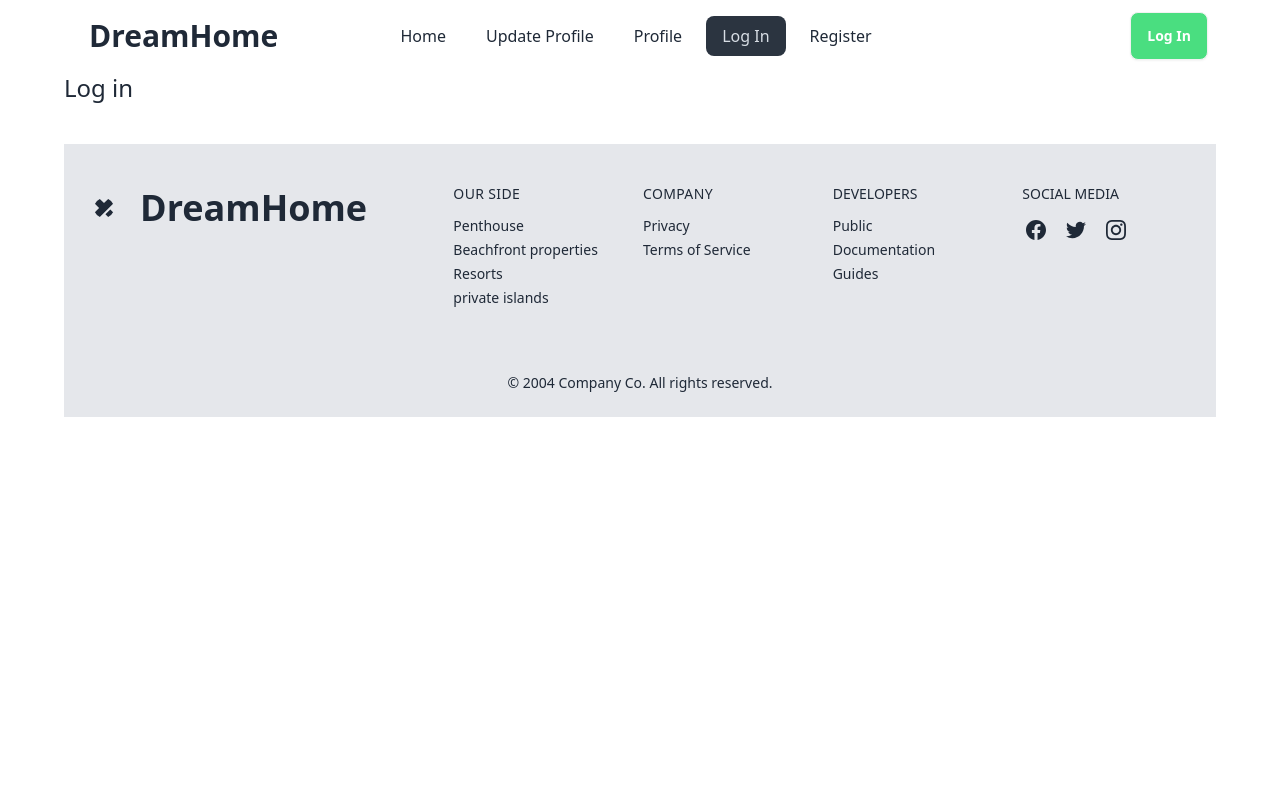
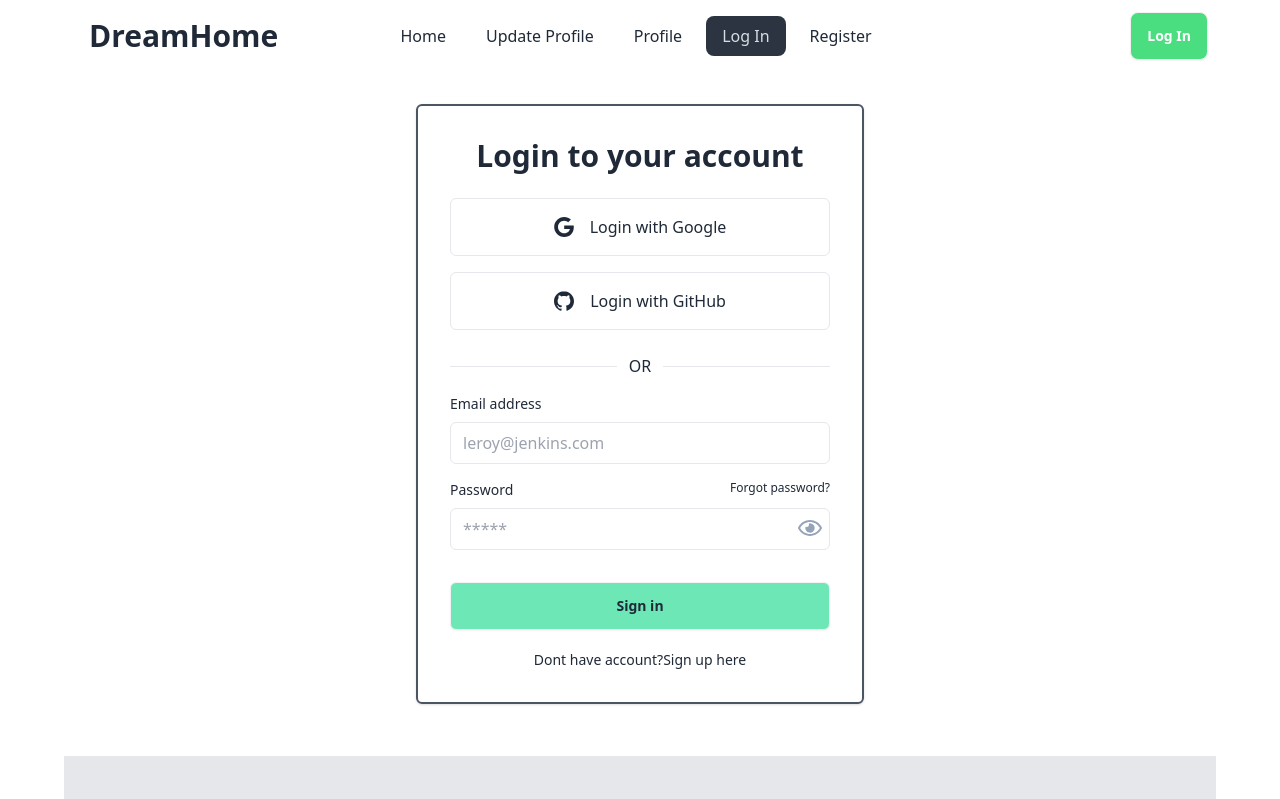
Before and after one commit to MASUMHD/Real-Estate_A09, a React (Vite) app: page /login in a window 1280 px wide. Shown: the top 799 px of the page. Built offline with nearby package versions, Linux system fonts and the light colour scheme.

Commit message:
log in and register pag ar  dejain code push

```diff
--- a/src/Componants/Pajass/Login.jsx
+++ b/src/Componants/Pajass/Login.jsx
@@ -1,10 +1,126 @@
+import { Link } from "react-router-dom";
+import { useState } from "react";
+
+import { FaRegEye } from "react-icons/fa";
+import { FaEyeSlash } from "react-icons/fa";
 
 const Login = () => {
-    return (
-        <div>
-            <h1 className="text-2xl">Log in </h1>
+
+    const [ShowPassword, setShowPassword] = useState(false);
+
+  return (
+    <div className="p-3">
+      <div className="mx-auto w-full mt-5 border-gray-600 border-2 max-w-md p-4 rounded-md shadow sm:p-8 dark:bg-gray-50 dark:text-gray-800">
+        <h2 className="mb-3 text-3xl font-bold text-center">
+          Login to your account
+        </h2>
+
+        <div className="my-6 space-y-4">
+          <button
+            aria-label="Login with Google"
+            type="button"
+            className="flex items-center justify-center w-full p-4 space-x-4 border rounded-md focus:ring-2 focus:ring-offset-1 dark:border-gray-600 focus:dark:ring-default-600"
+            fdprocessedid="po1gb"
+          >
+            <svg
+              xmlns="http://www.w3.org/2000/svg"
+              viewBox="0 0 32 32"
+              className="w-5 h-5 fill-current"
+            >
+              <path d="M16.318 13.714v5.484h9.078c-0.37 2.354-2.745 6.901-9.078 6.901-5.458 0-9.917-4.521-9.917-10.099s4.458-10.099 9.917-10.099c3.109 0 5.193 1.318 6.38 2.464l4.339-4.182c-2.786-2.599-6.396-4.182-10.719-4.182-8.844 0-16 7.151-16 16s7.156 16 16 16c9.234 0 15.365-6.49 15.365-15.635 0-1.052-0.115-1.854-0.255-2.651z"></path>
+            </svg>
+            <p>Login with Google</p>
+          </button>
+          <button
+            aria-label="Login with GitHub"
+            role="button"
+            className="flex items-center justify-center w-full p-4 space-x-4 border rounded-md focus:ring-2 focus:ring-offset-1 dark:border-gray-600 focus:dark:ring-default-600"
+            fdprocessedid="yadxzu"
+          >
+            <svg
+              xmlns="http://www.w3.org/2000/svg"
+              viewBox="0 0 32 32"
+              className="w-5 h-5 fill-current"
+            >
+              <path d="M16 0.396c-8.839 0-16 7.167-16 16 0 7.073 4.584 13.068 10.937 15.183 0.803 0.151 1.093-0.344 1.093-0.772 0-0.38-0.009-1.385-0.015-2.719-4.453 0.964-5.391-2.151-5.391-2.151-0.729-1.844-1.781-2.339-1.781-2.339-1.448-0.989 0.115-0.968 0.115-0.968 1.604 0.109 2.448 1.645 2.448 1.645 1.427 2.448 3.744 1.74 4.661 1.328 0.14-1.031 0.557-1.74 1.011-2.135-3.552-0.401-7.287-1.776-7.287-7.907 0-1.751 0.62-3.177 1.645-4.297-0.177-0.401-0.719-2.031 0.141-4.235 0 0 1.339-0.427 4.4 1.641 1.281-0.355 2.641-0.532 4-0.541 1.36 0.009 2.719 0.187 4 0.541 3.043-2.068 4.381-1.641 4.381-1.641 0.859 2.204 0.317 3.833 0.161 4.235 1.015 1.12 1.635 2.547 1.635 4.297 0 6.145-3.74 7.5-7.296 7.891 0.556 0.479 1.077 1.464 1.077 2.959 0 2.14-0.020 3.864-0.020 4.385 0 0.416 0.28 0.916 1.104 0.755 6.4-2.093 10.979-8.093 10.979-15.156 0-8.833-7.161-16-16-16z"></path>
+            </svg>
+            <p>Login with GitHub</p>
+          </button>
         </div>
-    );
+        <div className="flex items-center w-full my-4">
+          <hr className="w-full dark:text-gray-600" />
+          <p className="px-3 dark:text-gray-600">OR</p>
+          <hr className="w-full dark:text-gray-600" />
+        </div>
+
+        <form noValidate="" action="" className="space-y-8">
+          <div className="space-y-4">
+            <div className="space-y-2">
+              <label htmlFor="email" className="block text-sm">
+                Email address
+              </label>
+              <input
+                type="email"
+                name="email"
+                id="email"
+                placeholder="leroy@jenkins.com"
+                className="w-full px-3 py-2 border rounded-md dark:border-gray-300 dark:bg-gray-50 dark:text-gray-800 focus:dark:border-default-600"
+                fdprocessedid="uih59k"
+              />
+            </div>
+            <div className="space-y-2">
+              <div className="flex justify-between">
+                <label htmlFor="password" className="text-sm">
+                  Password
+                </label>
+                <a
+                  rel="noopener noreferrer"
+                  href="#"
+                  className="text-xs hover:underline dark:text-gray-600"
+                >
+                  Forgot password?
+                </a>
+              </div>
+              <input
+                type={ShowPassword ? "text" : "password"}
+                name="password"
+                id="password"
+                placeholder="*****"
+                className="w-full px-3 py-2 border rounded-md dark:border-gray-300 dark:bg-gray-50 dark:text-gray-800 focus:dark:border-default-600"
+                fdprocessedid="tt492o"
+              />
+              <span
+              className="absolute text-slate-400 pt-2 text-2xl -ml-8"
+              onClick={() => setShowPassword(!ShowPassword)}
+            >
+              {ShowPassword ? <FaEyeSlash /> : <FaRegEye />}
+            </span>
+            </div>
+          </div>
+          <div className="">
+            <button
+              type="button"
+              className="w-full btn bg-emerald-300 font-semibold rounded-md "
+            >
+              Sign in
+            </button>
+          </div>
+        </form>
+        <div className="mt-5">
+          <p className="text-sm text-center dark:text-gray-600">
+            Dont have account?
+            <Link
+              to="/register"
+              rel="noopener noreferrer"
+              className="focus:underline hover:underline"
+            >
+              Sign up here
+            </Link>
+          </p>
+        </div>
+      </div>
+    </div>
+  );
 };
 
 export default Login;
--- a/src/Componants/Pajass/Register.jsx
+++ b/src/Componants/Pajass/Register.jsx
@@ -1,10 +1,115 @@
+import { useState } from "react";
+import { Link } from "react-router-dom";
+
+import { FaRegEye } from "react-icons/fa";
+import { FaEyeSlash } from "react-icons/fa";
 
 const Register = () => {
-    return (
-        <div>
-            <h1 className="text-2xl">Register</h1>
+
+    const [ShowPassword, setShowPassword] = useState(false);
+
+
+  return (
+    <div className="p-3">
+      <div className="mx-auto flex mt-5 border-gray-600 border-2 flex-col max-w-md p-6 rounded-md sm:p-10 dark:bg-gray-50 dark:text-gray-800">
+        <div className="mb-2 text-center">
+          <h1 className="my-3 text-4xl font-bold">Sign in</h1>
+          <p className="text-sm dark:text-gray-600">
+            Sign in to access your account
+          </p>
         </div>
-    );
+        <form noValidate="" action="" className="space-y-12">
+          <div className="space-y-4">
+            <div>
+              <label htmlFor="email" className="block mb-2 text-sm">
+              Name
+              </label>
+              <input
+                type="text"
+                name="name"
+                id="name"
+                placeholder="name"
+                className="w-full px-3 py-2 border rounded-md dark:border-gray-300 dark:bg-gray-50 dark:text-gray-800"
+
+              />
+            </div>
+            <div>
+              <label htmlFor="email" className="block mb-2 text-sm">
+                Email address
+              </label>
+              <input
+                type="email"
+                name="email"
+                id="email"
+                placeholder="leroy@jenkins.com"
+                className="w-full px-3 py-2 border rounded-md dark:border-gray-300 dark:bg-gray-50 dark:text-gray-800"
+                fdprocessedid="kkg7uk"
+              />
+            </div>
+            <div>
+              <label htmlFor="email" className="block mb-2 text-sm">
+              Photo URL
+              </label>
+              <input
+                type="text"
+                name="text"
+                id="photoURL"
+                placeholder="Photo URL"
+                className="w-full px-3 py-2 border rounded-md dark:border-gray-300 dark:bg-gray-50 dark:text-gray-800"
+
+              />
+            </div>
+            <div>
+              <div className="flex justify-between mb-2">
+                <label htmlFor="password" className="text-sm">
+                  Password
+                </label>
+                <a
+                  rel="noopener noreferrer"
+                  href="#"
+                  className="text-xs hover:underline dark:text-gray-600"
+                >
+                  Forgot password?
+                </a>
+              </div>
+              <input
+                type={ShowPassword ? "text" : "password"}
+                name="password"
+                id="password"
+                placeholder="*****"
+                className="w-full px-3 py-2 border rounded-md dark:border-gray-300 dark:bg-gray-50 dark:text-gray-800"
+                fdprocessedid="q3wrnj"
+              />
+              <span
+              className="absolute text-slate-400 mt-2 text-2xl -ml-8"
+              onClick={() => setShowPassword(!ShowPassword)}
+            >
+              {ShowPassword ? <FaEyeSlash /> : <FaRegEye />}
+            </span>
+            </div>
+            <div>
+                <button className="btn w-full bg-emerald-300">Sign Up</button>
+            </div>
+          </div>
+
+        </form>
+        <div className="space-y-2 mt-8">
+
+            <p className="px-6 text-sm text-center dark:text-gray-600">
+              Don't have an account yet?
+              <Link
+                rel="noopener noreferrer"
+                to="/login"
+                className="hover:underline dark:text-default-600"
+              >
+                Log In
+              </Link>
+              .
+            </p>
+          </div>
+      </div>
+    </div>
+  );
 };
 
 export default Register;
```
